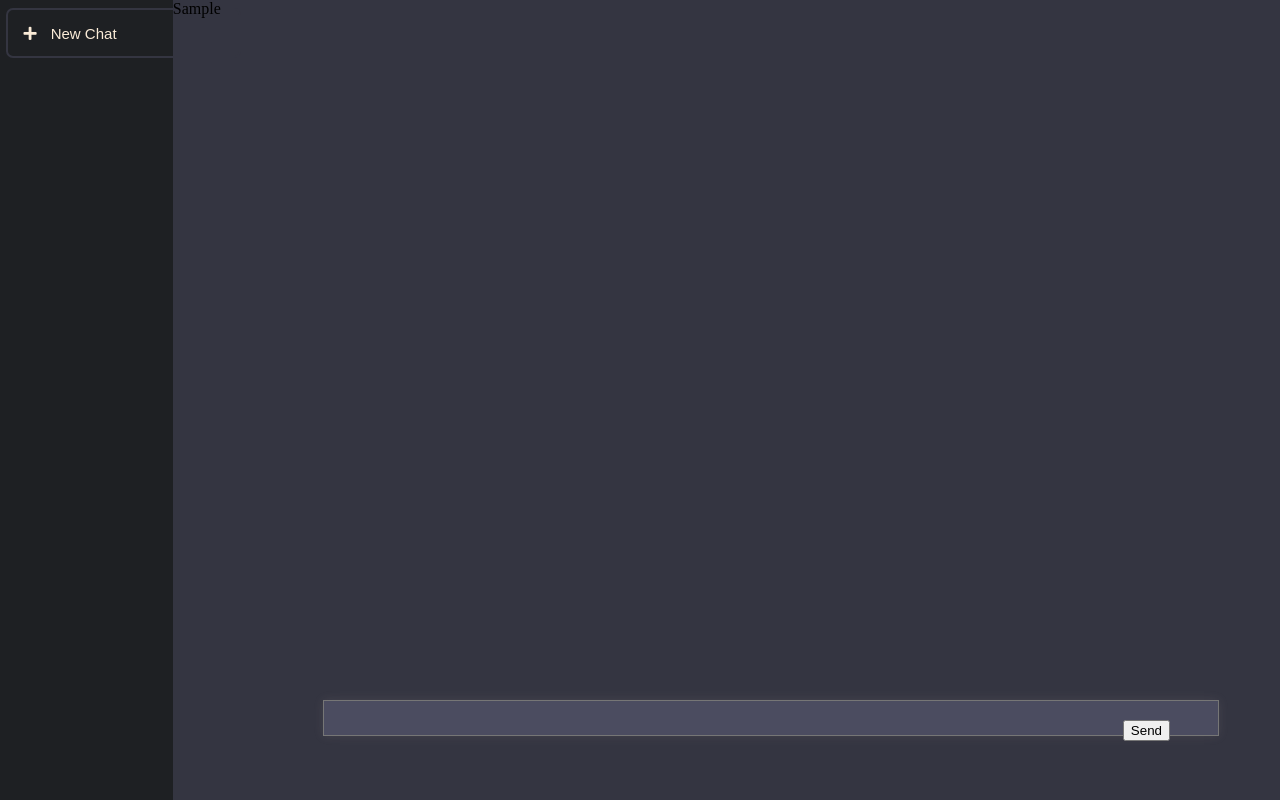
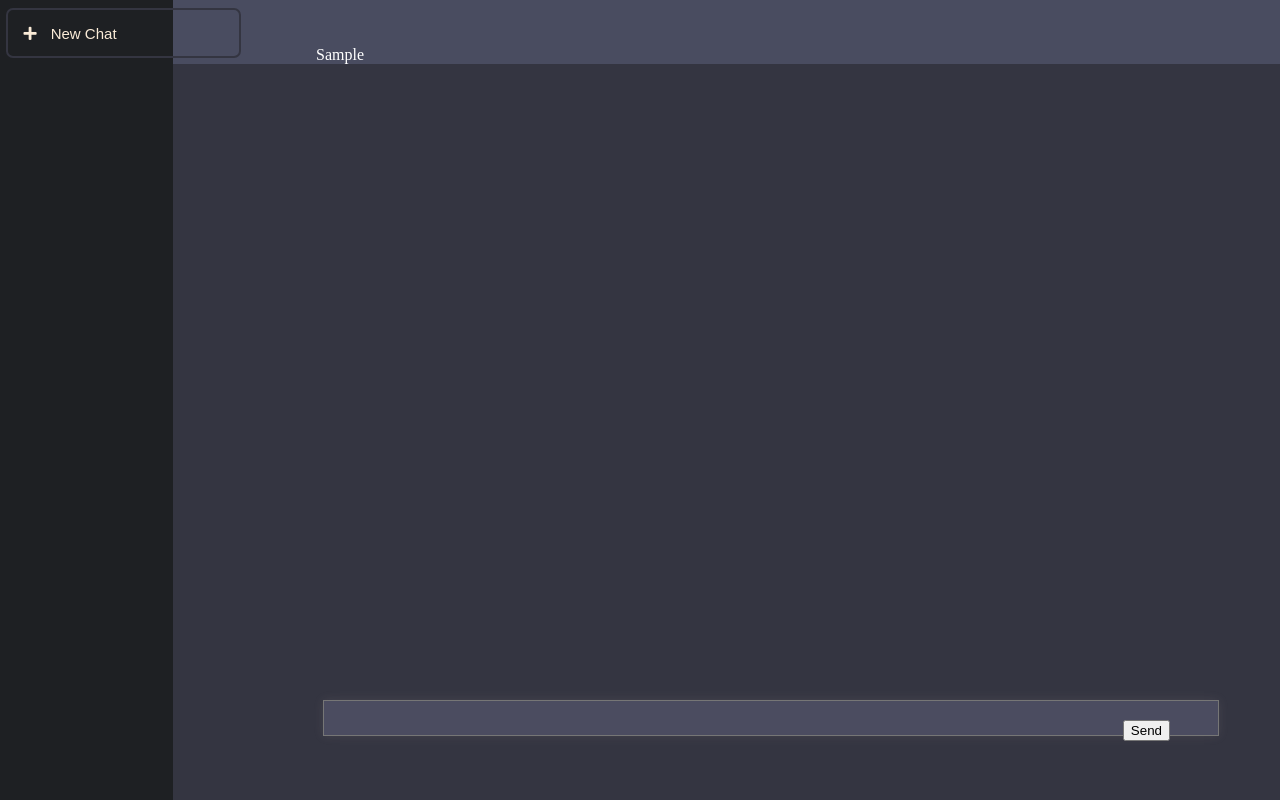
Before and after one commit to AHDev100/Smart-Speak, a React (Create React App) app: page / in a window 1280 px wide. Both pictures are taken after typing "Sample" into the empty fields and a click on the button "Send". Built offline with nearby package versions, Linux system fonts and the light colour scheme.

Commit message:
Minor modifications

```diff
--- a/package.json
+++ b/package.json
@@ -15,6 +15,7 @@
     "react-router-dom": "^6.9.0",
     "react-scripts": "5.0.1",
     "react-speech-recognition": "^3.10.0",
+    "react-typed": "^1.2.0",
     "web-vitals": "^2.1.4"
   },
   "scripts": {
--- a/src/components/landing/chatquestion.css
+++ b/src/components/landing/chatquestion.css
@@ -0,0 +1,13 @@
+.Chat-Message-Me{
+    color: white;
+    text-align: left;
+    padding-left: 20vw;
+    background-color: rgb(73, 76, 96);
+}
+
+.Chat-Message-Me img{
+    max-width: 5%;
+    max-height: 5%;
+    padding: 30px;
+    border-radius: 200px;
+}
--- a/src/components/landing/chatquestion.js
+++ b/src/components/landing/chatquestion.js
@@ -1,8 +1,12 @@
+import "./chatquestion.css"
+import barca from "./BARCA.png"
+
 const ChatLog = (props) => {
     const { message } = props;
     return (
         <>
             <div className="Chat-Message-Me">
+                <img src={barca}></img>
                 {message}
             </div>
         </>
--- /dev/null
+++ b/src/components/landing/response.css
@@ -0,0 +1,3 @@
+.response {
+    background-color: rgb(90, 95, 103);
+}
--- a/src/components/landing/response.js
+++ b/src/components/landing/response.js
@@ -1,4 +1,6 @@
 import { useState, useEffect } from 'react';
+import "./response.css";
+import ReactTyped from 'react-typed';
 
 const ChatResponse = (props) => {
     const [response, setResponse] = useState('');
```
Also changed, not shown: src/components/landing/BARCA.png (added), 1 other file (tests, documents, lock files or other folders).
